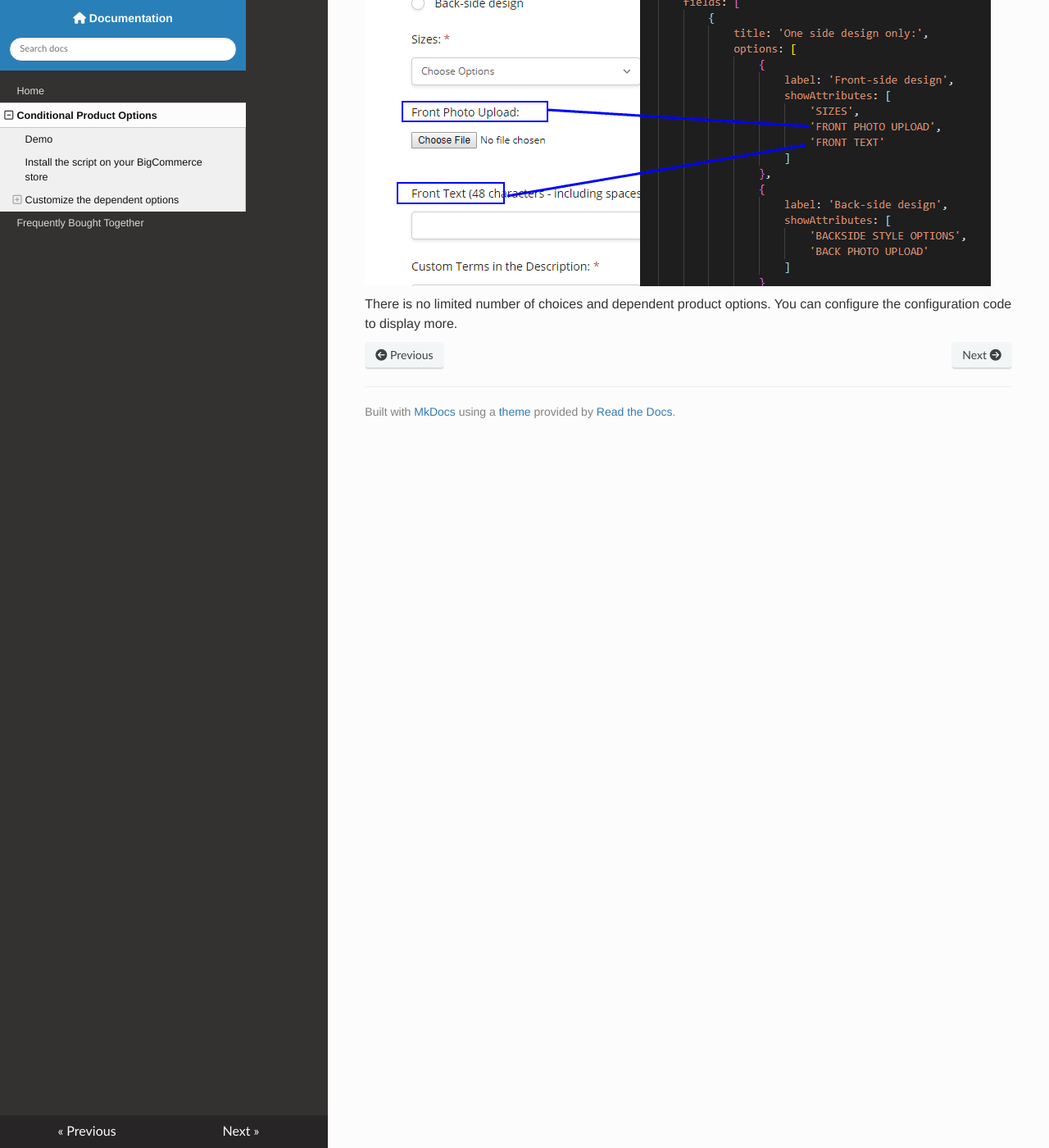
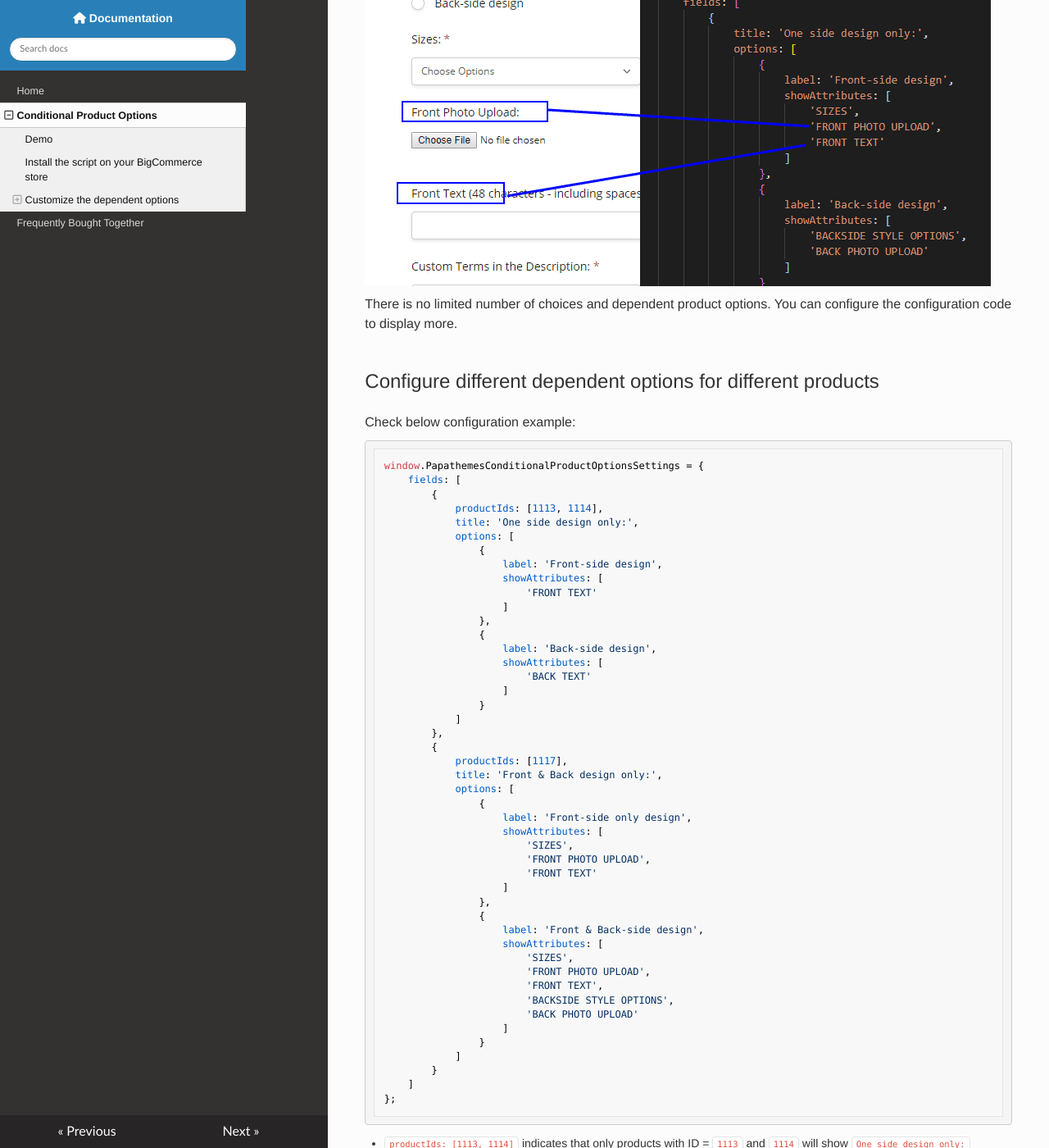
Before and after one commit to tvlgiao/bc-addons-docs, an MkDocs documentation site: the page built from docs/conditional-product-options.md, in a window 1280 px wide and 1400 px high, scrolled down 3160 px. Shown: the whole window at 82% size. Built offline with MkDocs 1.6.1, drawn with Linux system fonts in a browser that asks for light colours; nearby versions of some CDN libraries; some of the changed text lies outside the part shown.

Commit message:
Update FAQ Conditional Product Options

````diff
--- a/docs/conditional-product-options.md
+++ b/docs/conditional-product-options.md
@@ -70,3 +70,69 @@ Check the screenshot below:
 ![second choice dependent options](img/first-dependent-options.png)
 
 There is no limited number of choices and dependent product options. You can configure the configuration code to display more.
+
+### Configure different dependent options for different products
+
+Check below configuration example:
+
+```js
+window.PapathemesConditionalProductOptionsSettings = {
+    fields: [
+        {
+            productIds: [1113, 1114],
+            title: 'One side design only:',
+            options: [
+                {
+                    label: 'Front-side design',
+                    showAttributes: [
+                        'FRONT TEXT'
+                    ]
+                },
+                {
+                    label: 'Back-side design',
+                    showAttributes: [
+                        'BACK TEXT'
+                    ]
+                }
+            ]
+        },
+        {
+            productIds: [1117],
+            title: 'Front & Back design only:',
+            options: [
+                {
+                    label: 'Front-side only design',
+                    showAttributes: [
+                        'SIZES',
+                        'FRONT PHOTO UPLOAD',
+                        'FRONT TEXT'
+                    ]
+                },
+                {
+                    label: 'Front & Back-side design',
+                    showAttributes: [
+                        'SIZES',
+                        'FRONT PHOTO UPLOAD',
+                        'FRONT TEXT',
+                        'BACKSIDE STYLE OPTIONS',
+                        'BACK PHOTO UPLOAD'
+                    ]
+                }
+            ]
+        }
+    ]
+};
+```
+
+- `productIds: [1113, 1114]` indicates that only products with ID = `1113` and `1114` will show `One side design only:` choices.
+- `productIds: [1117]` indicates that only product with ID = `1117` will show `Front & Back design only` choices.
+
+You can configure different dependent options for different products as well. Take a look at `showAttributes` parameters as showing in the example above.
+
+#### Find Product ID
+
+To find the product ID, edit the product in the admin page, look at your browser address bar, the product ID appears in the URL:
+
+![Find product ID](img/find-product-id-in-url.png)
+
+In this screenshot, the product ID is `174`.
````
Also changed, not shown: docs/img/find-product-id-in-url.png (added).
